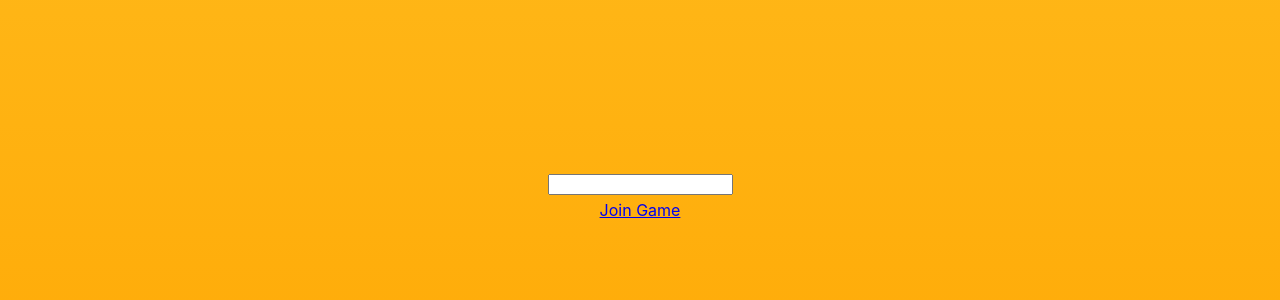
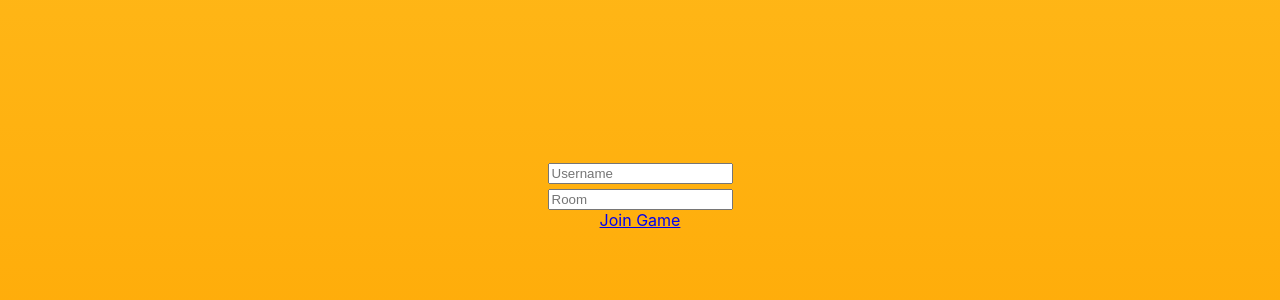
Before and after one commit to TeemuKiviniemi/Paskahousu, a React (Create React App) app in the folder paskahousu-front/: page / in a window 1280 px wide. Shown: the part 206-506 px from the top of the page. Built offline with nearby package versions, Linux system fonts and the light colour scheme.

Commit message:
added multiple room

```diff
--- a/paskahousu-front/src/App.js
+++ b/paskahousu-front/src/App.js
@@ -26,11 +26,11 @@ function App() {
 	// Open connection to server to get data
 	useEffect(() => {
 		socket.on("turn", (turn) => {
+			console.log("TURN", turn);
 			setTurn(turn);
 		});
 
 		socket.on("updateGame", (newState) => {
-			console.log("GOT NEW STATE", newState);
 			dispatch(updateState(newState));
 		});
 
@@ -49,11 +49,12 @@ function App() {
 
 		// Get events from the server
 		socket.on("log", (item) => {
-			setLog(item);
+			setLog([...log, item]);
 		});
 	}, []);
 
 	const joinGame = () => {
+		console.log(gameState.room);
 		socket.emit("join_game", { username: username, gameState: gameState });
 	};
 
@@ -73,7 +74,7 @@ function App() {
 	};
 
 	const changeTurn = () => {
-		socket.emit("turn", true);
+		socket.emit("turn", { room: gameState.room, playerAmount: gameState.players.length });
 	};
 
 	const drawRandomCard = async () => {
@@ -155,19 +156,22 @@ function App() {
 				handleDeck();
 				dispatch(updateStack([], username));
 				dispatch(updateLatest({ image: "https://deckofcardsapi.com/static/img/X2.png", value: 0, code: 0 }));
-				socket.emit("log", `Kaatuu! ${username} pelasi: ${selectedCards[0].code}`);
+				socket.emit("log", { text: `Kaatuu! ${username} pelasi: ${selectedCards[0].code}`, room: gameState.room });
 			} else if (validMove === "ok") {
 				handleDeck();
-				socket.emit("log", `${username} pelasi ${selectedCards.length} kpl ${selectedCards[0].code}`);
+				socket.emit("log", {
+					text: `${username} pelasi ${selectedCards.length} kpl ${selectedCards[0].code}`,
+					room: gameState.room,
+				});
 				changeTurn();
 			} else if (validMove === "kaatuu") {
 				handleDeck();
-				socket.emit("log", `Kaatuu! ${username} pelasi ${selectedCards[0].code}`);
+				socket.emit("log", { text: `Kaatuu! ${username} pelasi ${selectedCards[0].code}`, room: gameState.room });
 				dispatch(updateStack([], username));
 				dispatch(updateLatest({ image: "https://deckofcardsapi.com/static/img/X2.png", value: 0, code: 0 }));
 			} else if (validMove === "jatka") {
 				handleDeck();
-				socket.emit("log", `${username} pelasi ${selectedCards[0].code}`);
+				socket.emit("log", { text: `${username} pelasi ${selectedCards[0].code}`, room: gameState.room });
 			} else if (validMove === "not ok") {
 				setSelectedCards([]);
 				alert("You cant play this card!");
@@ -182,7 +186,7 @@ function App() {
 		<Router>
 			<div className={`App ${gameState.remaining <= 5 ? "red" : null}`}>
 				<Route path="/" exact>
-					<JoinToGame joinGame={joinGame} setUsername={setUsername} />
+					<JoinToGame joinGame={joinGame} setUsername={setUsername} username={username} />
 				</Route>
 
 				<Route path="/game">
--- a/paskahousu-front/src/components/JoinToGame.jsx
+++ b/paskahousu-front/src/components/JoinToGame.jsx
@@ -1,9 +1,21 @@
 import { Link } from "react-router-dom";
+import { useSelector, useDispatch } from "react-redux";
+import { setRoom } from "../reducers/gameReducer";
 
-function JoinToGame({ joinGame, setUsername }) {
+function JoinToGame({ joinGame, setUsername, username }) {
+	const players = useSelector((state) => state.players);
+	const dispatch = useDispatch();
+
 	return (
 		<div className="set-game-frame">
-			<input className="set-username" type="text" onChange={(e) => setUsername(e.target.value)} />
+			<div>{username}</div>
+			<input
+				className="set-username"
+				type="text"
+				placeholder="Username"
+				onChange={(e) => setUsername(e.target.value)}
+			/>
+			<input type="text" placeholder="Room" onChange={(e) => dispatch(setRoom(e.target.value))} />
 			<Link className="link-to-game" to="/game" onClick={joinGame}>
 				Join Game
 			</Link>
--- a/paskahousu-front/src/reducers/gameReducer.js
+++ b/paskahousu-front/src/reducers/gameReducer.js
@@ -1,5 +1,5 @@
 const initialState = {
-	room: undefined,
+	room: null,
 	players: [],
 	remaining: 52,
 	latestCard: {
@@ -35,6 +35,11 @@ const gameReducer = (state = initialState, action) => {
 			});
 			return newState;
 		}
+		case "SET_ROOM": {
+			let newState = state;
+			newState.room = action.data;
+			return newState;
+		}
 		default:
 			return state;
 	}
@@ -62,7 +67,6 @@ export const updateLatest = (card) => {
 };
 
 export const updateCardAmount = (amount, username) => {
-	console.log(amount);
 	return {
 		type: "UPDATE_AMOUNT",
 		data: amount,
@@ -70,4 +74,11 @@ export const updateCardAmount = (amount, username) => {
 	};
 };
 
+export const setRoom = (roomName) => {
+	return {
+		type: "SET_ROOM",
+		data: roomName,
+	};
+};
+
 export default gameReducer;
```
